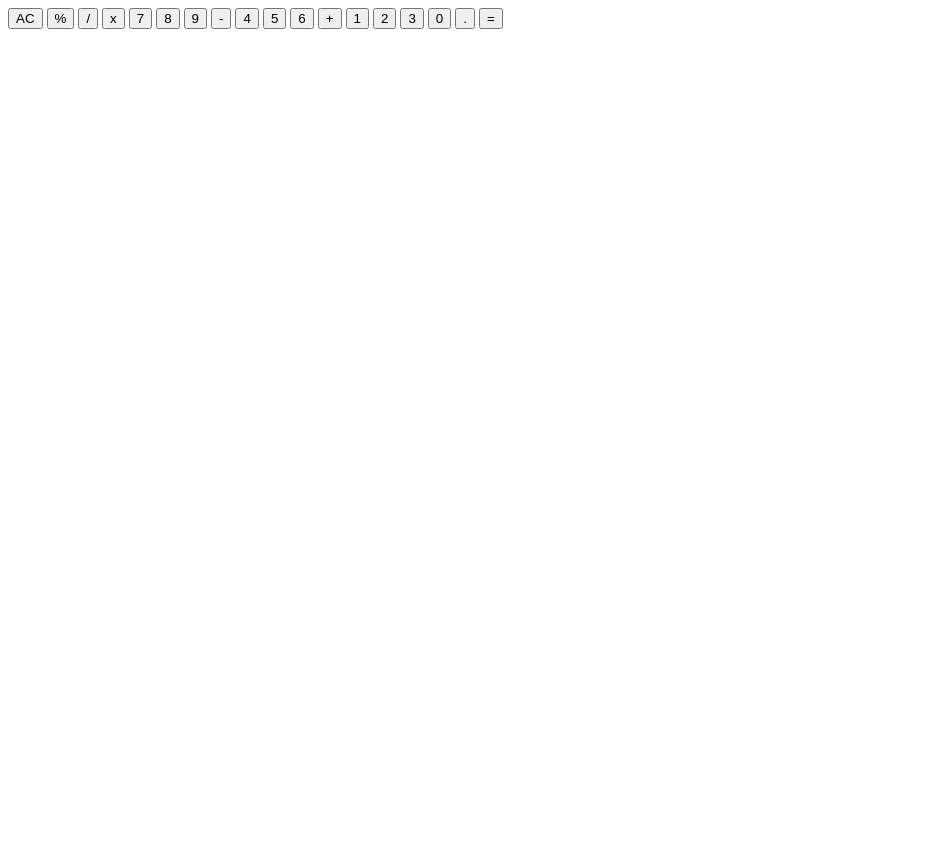
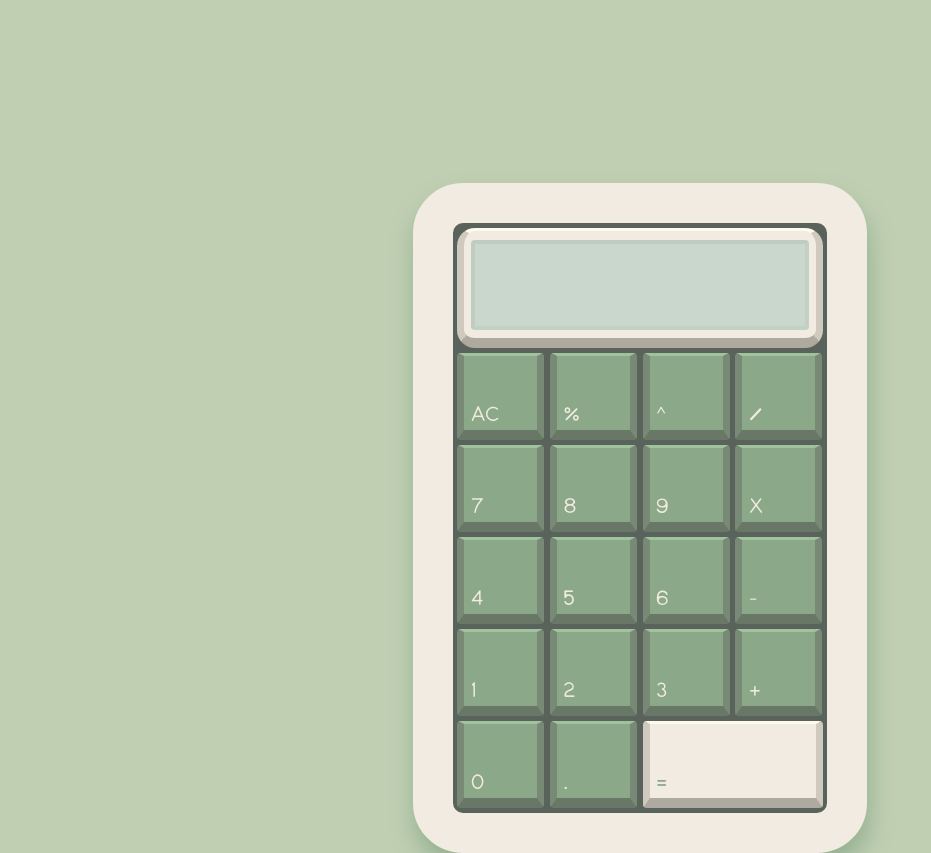
Before and after one commit to tylernsocial/simple-calculator, a plain HTML site: page index.html in a window 1280 px wide. Shown: the whole page, without its empty margins (0-931 px from the left). Before the commit the page ends 800 px from the top, so only its background shows below. Drawn offline with Linux system fonts and the light colour scheme.

Commit message:
completed first draft of styling

```diff
--- a/index.html
+++ b/index.html
@@ -8,35 +8,36 @@
     <link rel="icon" href="./assets/favicon.png" />
   </head>
   <body>
-    <div id="calc-container">
-      <div id="LED-container">
+    <div id="calc-container" class="calc-container">
+      <div id="LED-container" class="LED-container">
         <!--represents in and output screen-->
-        <div id="screen">
-          <div id="post-op"></div>
+        <div id="screen" class="screen">
+          <div id="post-op" class="post-op"></div>
           <!--represents the old operation-->
-          <div id="pre-op"></div>
+          <div id="pre-op" class="pre-op"></div>
           <!--represents the current operation-->
         </div>
-        <div id="shadow"></div>
+        <div id="shadow" class="shadow"></div>
       </div>
       <div class="button-container">
-        <button class="button clear left-most-buttons">AC</button>
+        <button class="button clear">AC</button>
         <button class="button percent">%</button>
+        <button class="button operator">^</button>
         <button class="button operator">/</button>
-        <button class="button operator right-most-buttons">x</button>
-        <button class="button number left-most-buttons">7</button>
+        <button class="button number">7</button>
         <button class="button number">8</button>
         <button class="button number">9</button>
-        <button class="button operator right-most-buttons">-</button>
-        <button class="button number left-most-buttons">4</button>
+        <button class="button operator">x</button>
+        <button class="button number">4</button>
         <button class="button number">5</button>
         <button class="button number">6</button>
+        <button class="button operator">-</button>
+        <button class="button number">1</button>
+        <button class="button number">2</button>
+        <button class="button number">3</button>
         <button class="button operator">+</button>
-        <button class="button number left-most-buttons">1</button>
-        <button class="button number right-most-buttons">2</button>
-        <button class="button number left-most-buttons">3</button>
-        <button id="zero" class="button number left-most-buttons">0</button>
-        <button class="button left-most-buttons">.</button>
+        <button class="button number">0</button>
+        <button class="button">.</button>
         <button id="equals-sign" class="button equals">=</button>
       </div>
     </div>
--- a/styles.css
+++ b/styles.css
@@ -0,0 +1,130 @@
+/*@font-face allows a custom fon,
+the font can be loaded locally installed
+from the users own computer */
+@font-face {
+  font-family: OpenGorton;
+  src: url(assets/font-assets/key-font/OpenGorton-Regular.otf);
+}
+@font-face {
+  font-family: Technology;
+  src: url(assets/font-assets/screen-font/Technology.ttf);
+}
+
+body {
+  height: 100vh;
+  display: flex;
+  justify-content: center;
+  align-items: center;
+  background-color: #c0cfb2;
+}
+
+.calc-container {
+  width: 360px;
+  height: 580px;
+  background-color: #59635b;
+  display: flex;
+  flex-direction: column;
+  align-items: center;
+  border-radius: 50px;
+  padding: 5px 7px;
+  filter: drop-shadow(2px 15px 12px #93af90);
+  border: 40px solid #f1ebe1;
+  margin-top: 220px;
+}
+.LED-container {
+  display: flex;
+  justify-content: center;
+  align-items: center;
+  width: 352px;
+  height: 110px;
+  border-width: 3px 7px 10px;
+  border-style: solid;
+  background: #f1ebe1;
+  border-color: #fff9ee #cfc9be #afaa9f;
+  border-radius: 18px;
+}
+.screen {
+  font-family: Technology;
+  background-color: rgb(201, 215, 205);
+  width: 338px;
+  height: 90px;
+  border-radius: 4px;
+}
+
+.shadow {
+  width: 330px;
+  height: 82px;
+  border-radius: 4px;
+  position: absolute;
+  border: 4px inset rgba(0, 0, 0, 0.05);
+  border-radius: 4px;
+}
+.post-op {
+  width: 335px;
+  height: 40px;
+  display: flex;
+  justify-content: flex-end;
+  align-items: center;
+  font-size: 27px;
+  opacity: 0.7;
+  padding: 0px;
+  margin: 0px;
+}
+.pre-op {
+  width: 335px;
+  height: 60px;
+  display: flex;
+  justify-content: flex-end;
+  align-items: center;
+  font-size: 60px;
+  opacity: 0.7;
+}
+.button-container {
+  width: 366px;
+  height: 460px;
+  display: grid;
+  grid-template-columns: repeat(4, 1fr);
+  grid-gap: 5px;
+  margin-top: 5px;
+}
+.button {
+  font-family: OpenGorton;
+  font-size: 21px;
+  display: flex;
+  justify-content: flex-start;
+  align-items: flex-end;
+  width: 87px;
+  height: 87px;
+  padding-bottom: 3px;
+  padding-left: 7px;
+  background: #8ba888;
+  border-color: #a0c29c #788a76 #697767;
+  border-width: 3px 7px 10px;
+  border-style: solid;
+  border-radius: 4px;
+  color: #f1ebe1;
+}
+.button:active {
+  -webkit-transform: scale(0.94, 0.94);
+  -moz-transform: scale(0.94, 0.94);
+  -ms-transform: scale(0.94, 0.94);
+  -o-transform: scale(0.94, 0.94);
+  transform: scale(0.94, 0.94);
+}
+.button:hover {
+  filter: drop-shadow(2px 15px 12px #cfffcb);
+}
+.equals:hover {
+  filter: drop-shadow(2px 15px 12px #fcf8f2);
+}
+.equals {
+  width: 180px;
+  grid-column: span 2;
+  color: #8ba888;
+  background: #f1ebe1;
+  border-color: #fff9ee #cfc9be #afaa9f;
+}
+
+.disabled {
+  pointer-events: none;
+}
```
